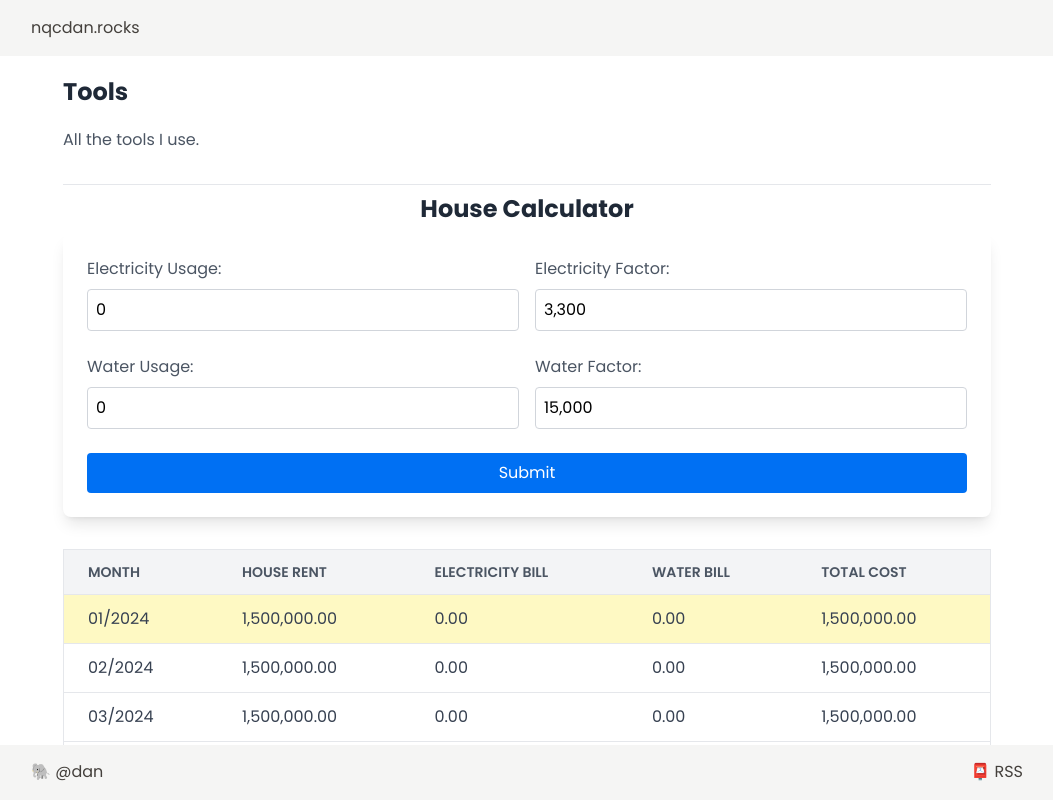
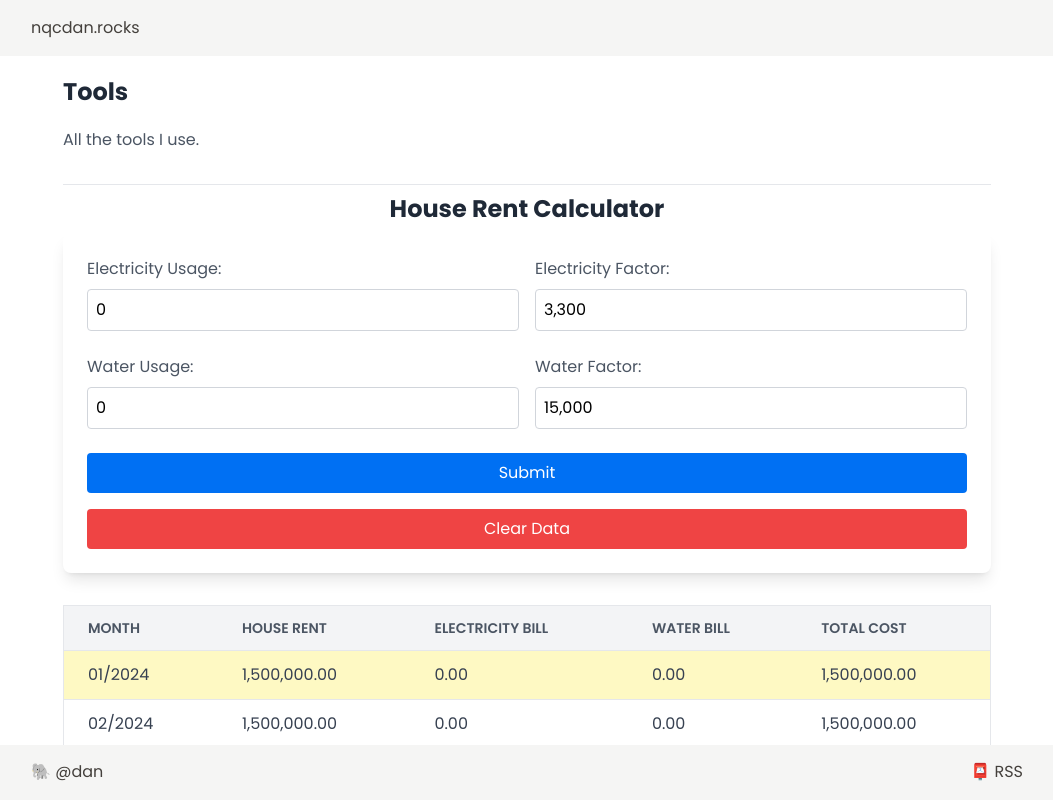
Before and after one commit to ngcdan/everyday, a Next.js app: page /tools in a window 1280 px wide. Shown: the whole page, without its empty margins (113-1166 px from the left). Built offline with nearby package versions, Linux system fonts and the light colour scheme.

Commit message:
update code

```diff
--- a/app/tools/HouseCalculator.tsx
+++ b/app/tools/HouseCalculator.tsx
@@ -8,6 +8,10 @@ interface MonthData {
   electricity: number;
   water: number;
   total: number;
+  electricityUsage: number;
+  electricityFactor: number;
+  waterUsage: number;
+  waterFactor: number;
 }
 
 interface State {
@@ -23,7 +27,6 @@ interface State {
 export class HouseCalculator extends React.Component<{}, State> {
   constructor(props: {}) {
     super(props);
-
     const currentYear = new Date().getFullYear();
     const initialMonthsData: MonthData[] = [...Array(12).keys()].map(i => ({
       month: new Date(currentYear, i).toLocaleString('default', { month: '2-digit', year: 'numeric' }),
@@ -31,6 +34,10 @@ export class HouseCalculator extends React.Component<{}, State> {
       electricity: 0,
       water: 0,
       total: 1500000,
+      electricityUsage: 0,
+      electricityFactor: 3300,
+      waterUsage: 0,
+      waterFactor: 15000,
     }));
 
     this.state = {
@@ -41,6 +48,21 @@ export class HouseCalculator extends React.Component<{}, State> {
       submitted: false,
       monthsData: initialMonthsData,
     };
+  }
+
+  componentDidMount() {
+    // get data from Local Storage and update state
+    const savedData = localStorage.getItem('monthsData');
+    if (savedData) {
+      this.setState({ monthsData: JSON.parse(savedData) });
+    }
+  }
+
+  componentDidUpdate(_prevProps: {}, prevState: State) {
+    // Update data to Local Storage when the state has change
+    if (prevState.monthsData !== this.state.monthsData) {
+      localStorage.setItem('monthsData', JSON.stringify(this.state.monthsData));
+    }
   }
 
   handleElectricityChange = (event: ChangeEvent<HTMLInputElement>) => {
@@ -71,12 +93,36 @@ export class HouseCalculator extends React.Component<{}, State> {
         const electricity = this.state.electricityUsage * this.state.electricityFactor; // Calculate electricity bill
         const water = this.state.waterUsage * this.state.waterFactor; // Calculate water bill
         const total = rent + electricity + water; // Calculate total cost
-        return { ...data, rent, electricity, water, total };
+        return {
+          ...data,
+          rent, electricity, water, total,
+          electricityUsage: this.state.electricityUsage,
+          electricityFactor: this.state.electricityFactor,
+          waterUsage: this.state.waterUsage,
+          waterFactor: this.state.waterFactor,
+        };
       }
       return data;
     });
 
     this.setState({ monthsData: updatedMonthsData, submitted: true });
+  };
+
+  handleClearData = () => {
+    localStorage.removeItem('monthsData');
+    const currentYear = new Date().getFullYear();
+    const initialMonthsData: MonthData[] = [...Array(12).keys()].map(i => ({
+      month: new Date(currentYear, i).toLocaleString('default', { month: '2-digit', year: 'numeric' }),
+      rent: 1500000, // Fixed house rent
+      electricity: 0,
+      water: 0,
+      total: 1500000,
+      electricityUsage: 0,
+      electricityFactor: 3300,
+      waterUsage: 0,
+      waterFactor: 15000,
+    }));
+    this.setState({ monthsData: initialMonthsData });
   };
 
   formatCurrency = (value: number) => {
@@ -92,7 +138,7 @@ export class HouseCalculator extends React.Component<{}, State> {
 
     return (
       <div className='container border-t border-gray-200'>
-        <h2 className='text-center text-2xl font-bold text-gray-800 my-2'>House Calculator</h2>
+        <h2 className='text-center text-2xl font-bold text-gray-800 my-2'>House Rent Calculator</h2>
         <form onSubmit={this.handleSubmit} className='bg-white p-6 rounded-lg shadow-lg'>
           <div className='mb-4 columns-2'>
             <label className='block mb-2 text-gray-600'>Electricity Usage:</label>
@@ -128,6 +174,7 @@ export class HouseCalculator extends React.Component<{}, State> {
             />
           </div>
           <button type='submit' className='w-full px-4 py-2 bg-blue-500 text-white rounded hover:bg-blue-600'>Submit</button>
+          <button type='button' onClick={this.handleClearData} className='w-full mt-4 px-4 py-2 bg-red-500 text-white rounded hover:bg-red-600'>Clear Data</button>
 
         </form>
         <div className='mt-8 overflow-x-auto'>
@@ -146,8 +193,30 @@ export class HouseCalculator extends React.Component<{}, State> {
                 <tr key={index} className={index === currentMonth ? 'bg-yellow-100' : 'hover:bg-gray-100'}>
                   <td className='py-3 px-6 border-b border-gray-200 text-gray-700'>{data.month}</td>
                   <td className='py-3 px-6 border-b border-gray-200 text-gray-700'>{this.formatCurrency(data.rent)}</td>
-                  <td className='py-3 px-6 border-b border-gray-200 text-gray-700'>{this.formatCurrency(data.electricity)}</td>
-                  <td className='py-3 px-6 border-b border-gray-200 text-gray-700'>{this.formatCurrency(data.water)}</td>
+
+                  <td className='py-3 px-6 border-b border-gray-200 text-gray-700'>
+                    <div className="tooltip">
+                      {this.formatCurrency(data.electricity)}
+                      <span className="tooltiptext">
+                        <strong>Electricity Details:</strong><br />
+                        Total Electricity Used: {data.electricityUsage} kWh<br />
+                        Factor: {this.formatFactor(data.electricityFactor)} VND/kWh<br />
+                        Electricity Bill: {this.formatCurrency(data.electricity)} VND
+                      </span>
+                    </div>
+                  </td>
+
+                  <td className='py-3 px-6 border-b border-gray-200 text-gray-700'>
+                    <div className="tooltip">
+                      {this.formatCurrency(data.water)}
+                      <span className="tooltiptext">
+                        <strong>Water Details:</strong><br />
+                        Total Water Used: {data.waterUsage} m<sup>3</sup><br />
+                        Factor: {this.formatFactor(data.waterFactor)} VND/m<sup>3</sup><br />
+                        Water Bill: {this.formatCurrency(data.water)} VND
+                      </span>
+                    </div>
+                  </td>
                   <td className='py-3 px-6 border-b border-gray-200 text-gray-700'>{this.formatCurrency(data.total)}</td>
                 </tr>
               ))}
--- a/components/ui/global.css
+++ b/components/ui/global.css
@@ -392,3 +392,32 @@ input[type='number']::-webkit-outer-spin-button {
   -webkit-appearance: none;
   margin: 0;
 }
+
+
+/* Tooltip */
+.tooltip {
+  position: relative;
+  display: inline-block;
+  cursor: pointer;
+}
+
+.tooltip .tooltiptext {
+  visibility: hidden;
+  width: 250px;
+  background-color: #555;
+  color: #fff;
+  border-radius: 6px;
+  padding: 5px;
+  position: absolute;
+  z-index: 1;
+  bottom: 125%;
+  left: 50%;
+  margin-left: -100px;
+  opacity: 0;
+  transition: opacity 0.3s;
+}
+
+.tooltip:hover .tooltiptext {
+  visibility: visible;
+  opacity: 1;
+}
```
